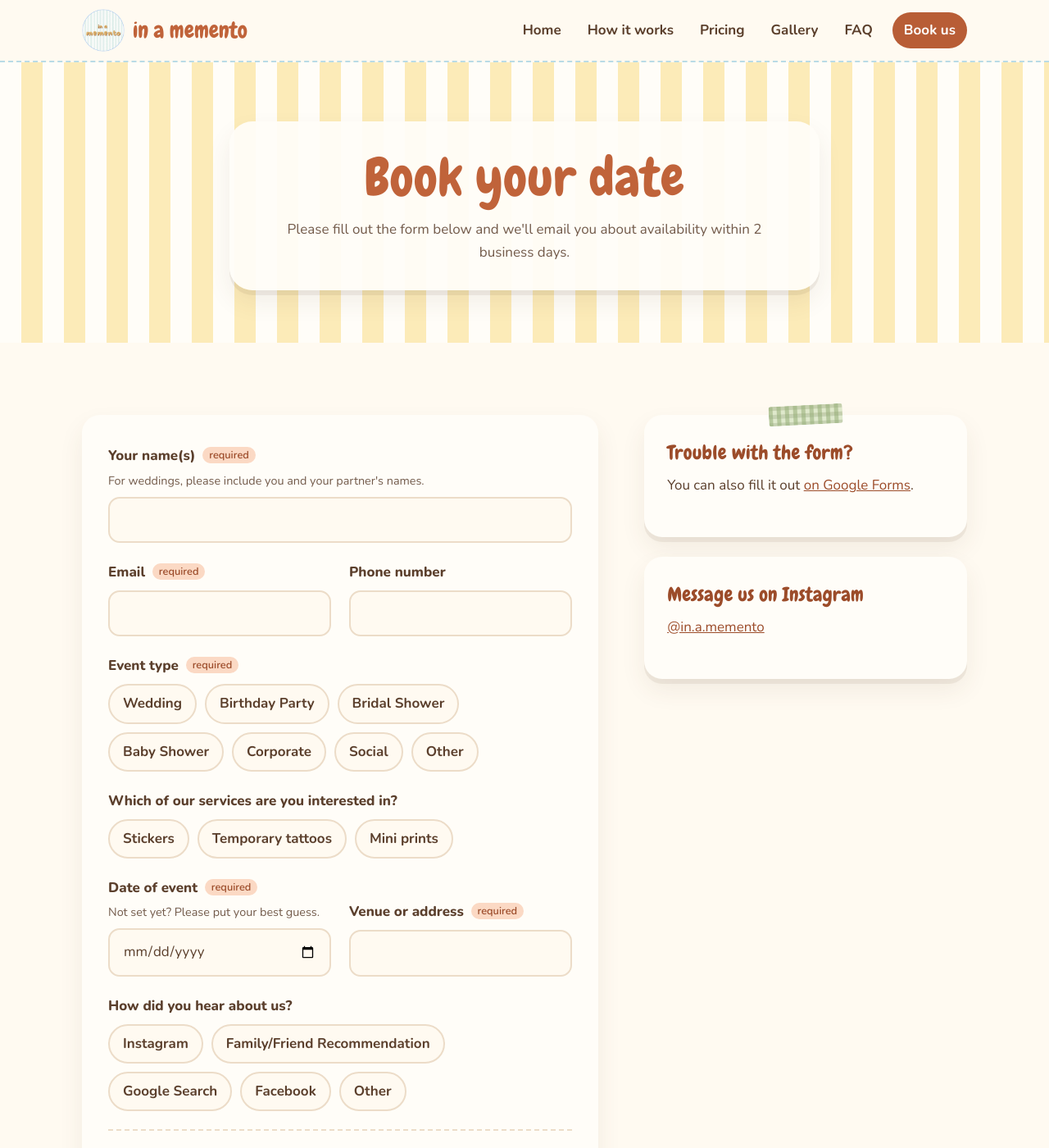
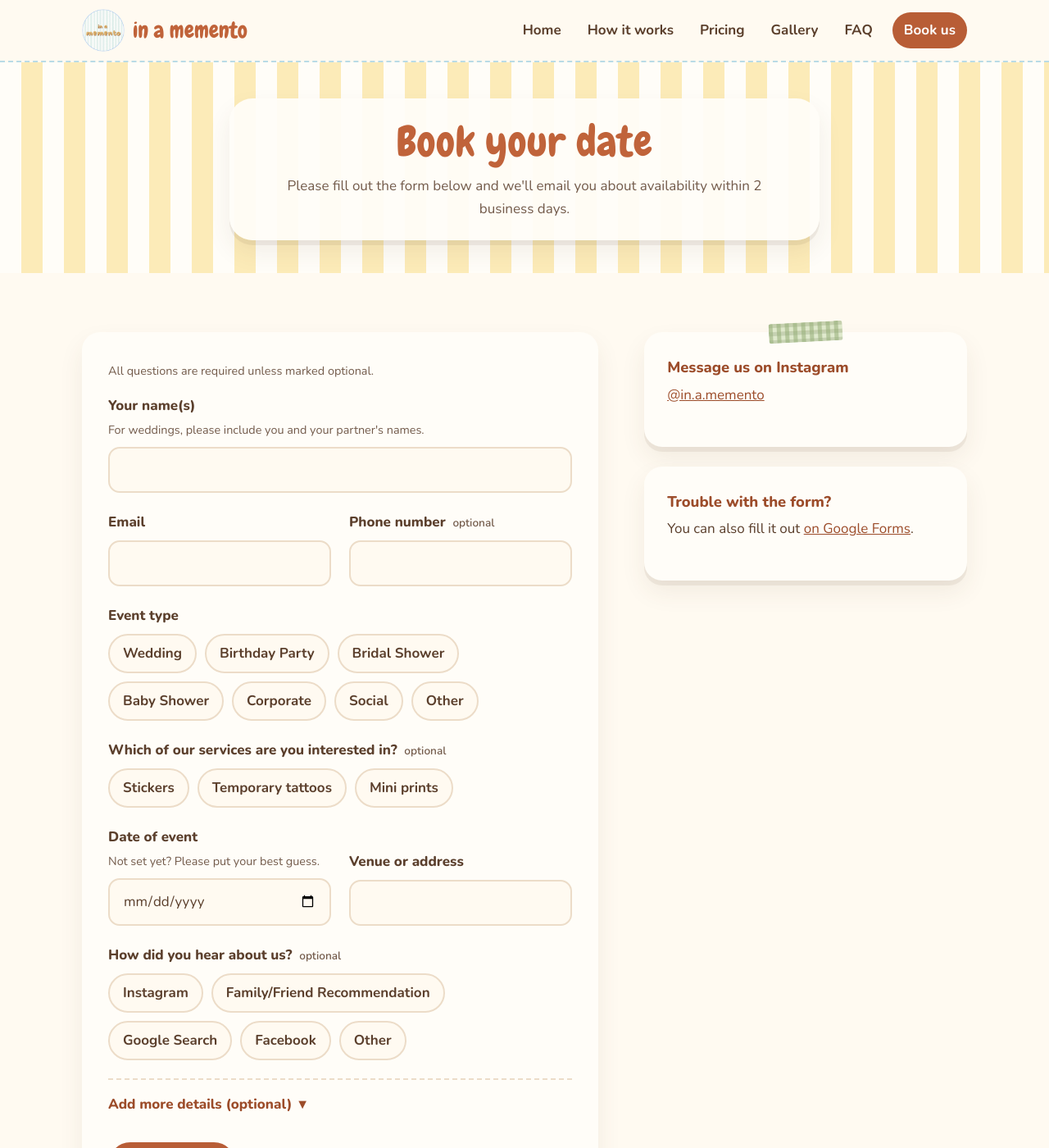
Before and after one commit to andrew-hy-kim/in.a.memento, a Jekyll site: the page built from contact/index.html, in a window 1280 px wide and 1400 px high. Shown: the whole window at 82% size. Built offline with Jekyll 4.4.1, drawn with Linux system fonts in a browser that asks for light colours.

Commit message:
Design pass: shorter banners, plain section tints, tighter hero crop, Nunito small headings, optional-field labels, even design tiles
Co-Authored-By: Claude Opus 5.5 <noreply@anthropic.com>
Claude-Session: https://claude.ai/code/session_01A4x6zNFM2ikQnVBPRWM1LK

```diff
--- a/contact/index.html
+++ b/contact/index.html
@@ -22,25 +22,26 @@ description: "Send us your date and venue and we'll email you about availability
         added, removed or renamed in Google Forms, update it here too (option text must match exactly).
       {%- endcomment %}
       <form class="inquiry-form" id="inquiry-form" action="{{ site.inquiry_form | replace: 'viewform', 'formResponse' }}" method="POST" novalidate>
+        <p class="form-note">All questions are required unless marked optional.</p>
         <div class="field" data-error="Please enter your name(s).">
-          <label for="f-name">Your name(s) <span class="req">required</span></label>
+          <label for="f-name">Your name(s)</label>
           <p class="hint">For weddings, please include you and your partner's names.</p>
           <input id="f-name" name="entry.1954382244" type="text" autocomplete="name" required>
         </div>
 
         <div class="field-row">
           <div class="field" data-error="Please enter your email address.">
-            <label for="f-email">Email <span class="req">required</span></label>
+            <label for="f-email">Email</label>
             <input id="f-email" name="entry.1840836820" type="email" autocomplete="email" required>
           </div>
           <div class="field">
-            <label for="f-phone">Phone number</label>
+            <label for="f-phone">Phone number <span class="opt">optional</span></label>
             <input id="f-phone" name="entry.335508237" type="tel" autocomplete="tel">
           </div>
         </div>
 
         <fieldset class="field" data-error="Please choose an event type.">
-          <legend>Event type <span class="req">required</span></legend>
+          <legend>Event type</legend>
           <div class="chips">
             {%- assign types = "Wedding,Birthday Party,Bridal Shower,Baby Shower,Corporate,Social" | split: "," %}
             {%- for t in types %}
@@ -52,7 +53,7 @@ description: "Send us your date and venue and we'll email you about availability
         </fieldset>
 
         <fieldset class="field">
-          <legend>Which of our services are you interested in?</legend>
+          <legend>Which of our services are you interested in? <span class="opt">optional</span></legend>
           <div class="chips">
             <label class="chip"><input type="checkbox" name="entry.1461379346" value="Stickers"><span>Stickers</span></label>
             <label class="chip"><input type="checkbox" name="entry.1461379346" value="Temporary Tattoos"><span>Temporary tattoos</span></label>
@@ -62,18 +63,18 @@ description: "Send us your date and venue and we'll email you about availability
 
         <div class="field-row">
           <div class="field" data-error="Please choose your event date.">
-            <label for="f-date">Date of event <span class="req">required</span></label>
+            <label for="f-date">Date of event</label>
             <p class="hint" id="f-date-hint">Not set yet? Please put your best guess.</p>
             <input id="f-date" name="entry.969458904" type="date" aria-describedby="f-date-hint" required>
           </div>
           <div class="field" data-error="Please enter your venue or its address.">
-            <label for="f-venue">Venue or address <span class="req">required</span></label>
+            <label for="f-venue">Venue or address</label>
             <input id="f-venue" name="entry.414336527" type="text" autocomplete="street-address" required>
           </div>
         </div>
 
         <fieldset class="field">
-          <legend>How did you hear about us?</legend>
+          <legend>How did you hear about us? <span class="opt">optional</span></legend>
           <div class="chips">
             {%- assign sources = "Instagram,Family/Friend Recommendation,Google Search,Facebook" | split: "," %}
             {%- for t in sources %}
@@ -121,12 +122,12 @@ description: "Send us your date and venue and we'll email you about availability
     </div>
     <aside class="contact-aside">
       <div class="card tape">
+        <h2 class="h3">Message us on Instagram</h2>
+        <p><a href="{{ site.instagram }}" target="_blank" rel="noopener">@in.a.memento<span class="sr-only"> (opens in new tab)</span></a></p>
+      </div>
+      <div class="card">
         <h2 class="h3">Trouble with the form?</h2>
         <p>You can also fill it out <a href="{{ site.inquiry_form }}" target="_blank" rel="noopener">on Google Forms<span class="sr-only"> (opens in new tab)</span></a>.</p>
-      </div>
-      <div class="card">
-        <h2 class="h3">Message us on Instagram</h2>
-        <p><a href="{{ site.instagram }}" target="_blank" rel="noopener">@in.a.memento<span class="sr-only"> (opens in new tab)</span></a></p>
       </div>
     </aside>
   </div>
--- a/css/style.css
+++ b/css/style.css
@@ -1654,3 +1654,39 @@ html { scroll-padding-top: 96px; }
 .feature-list .doodle-icon:nth-child(1) { transform: rotate(-4deg); }
 .feature-list li:nth-child(even) .doodle-icon { transform: rotate(4deg); }
 .faq-group h2 .doodle-icon { transform: rotate(-4deg); }
+
+/* ---------- Design pass: calmer backgrounds, shorter banners, quieter small headings ---------- */
+
+/* Plain tints for sections; stripes stay on page banners, the hero and the reviews */
+.bg-sky { background: #eaf4f7; }
+.bg-butter { background: #fdf4d9; }
+
+/* Shorter page banners */
+.page-banner { padding: 44px 0 40px; }
+.banner-card { padding: 24px 40px; }
+.page-banner h1 { font-size: clamp(2.2rem, 5vw, 3.2rem); }
+
+/* A little less space between sections on bigger screens */
+@media (min-width: 901px) { section { padding: 72px 0; } }
+
+/* Chewy for big headings only; small headings in bold Nunito */
+h3, .contact-aside .h3, .footer-grid .footer-heading {
+  font-family: "Nunito", system-ui, -apple-system, "Segoe UI", sans-serif;
+  font-weight: 800;
+  letter-spacing: 0;
+}
+h3 { font-size: 1.2rem; }
+.contact-aside .h3 { font-size: 1.15rem; }
+.footer-grid .footer-heading { font-size: 1rem; }
+.price-card h3 { font-size: 1.1rem; }
+
+/* No lonely last words */
+h1, h2, h3 { text-wrap: balance; }
+p, li, figcaption, blockquote { text-wrap: pretty; }
+
+/* Form: mark the optional questions instead of the required ones */
+.inquiry-form .opt { font-weight: 600; font-size: 0.85rem; color: var(--ink-soft); margin-left: 4px; }
+
+/* Design tiles: even breathing room around every drawing */
+.tile.photo.contain img { padding: 18px 18px 6px; border-radius: 22px; }
+.inquiry-form .form-note { margin: 0 0 -6px; font-size: 0.9rem; color: var(--ink-soft); }
--- a/faq/index.html
+++ b/faq/index.html
@@ -36,7 +36,7 @@ schema_faq: true
   </div>
 </section>
 
-<section class="cta-band bg-butter-stripes">
+<section class="cta-band bg-butter">
   <div class="container">
     <div class="stamp">
       <h2>Didn't see your question?</h2>
--- a/index.html
+++ b/index.html
@@ -25,7 +25,7 @@ description: "A vending machine full of custom stickers, temporary tattoos and m
     </div>
     <div class="hero-art">
       <figure class="polaroid">
-        <img src="{{ '/images/gallery/andrews-30th.webp' | relative_url }}" width="825" height="1100"
+        <img src="{{ '/images/gallery/andrews-30th-hero.webp' | relative_url }}" width="825" height="1100" fetchpriority="high"
              alt="The cream in a memento vending machine on a table outdoors at Andrew's 30th birthday, its display showing six doodle designs and '1 token = 1 surprise mini print', beside a crystal token bowl and an Instagram QR code">
         <figcaption>Andrew's Birthday Party</figcaption>
       </figure>
@@ -33,7 +33,7 @@ description: "A vending machine full of custom stickers, temporary tattoos and m
   </div>
 </section>
 
-<section class="bg-butter-stripes">
+<section class="bg-butter">
   <div class="container split">
     <div class="card">
       <h2>A favor your guests actually play with</h2>
```
Also changed, not shown: other parts of faq/index.html (+1 -1 lines), pricing/index.html (+5 -7 lines), images/gallery/andrews-30th-hero.webp (added).
